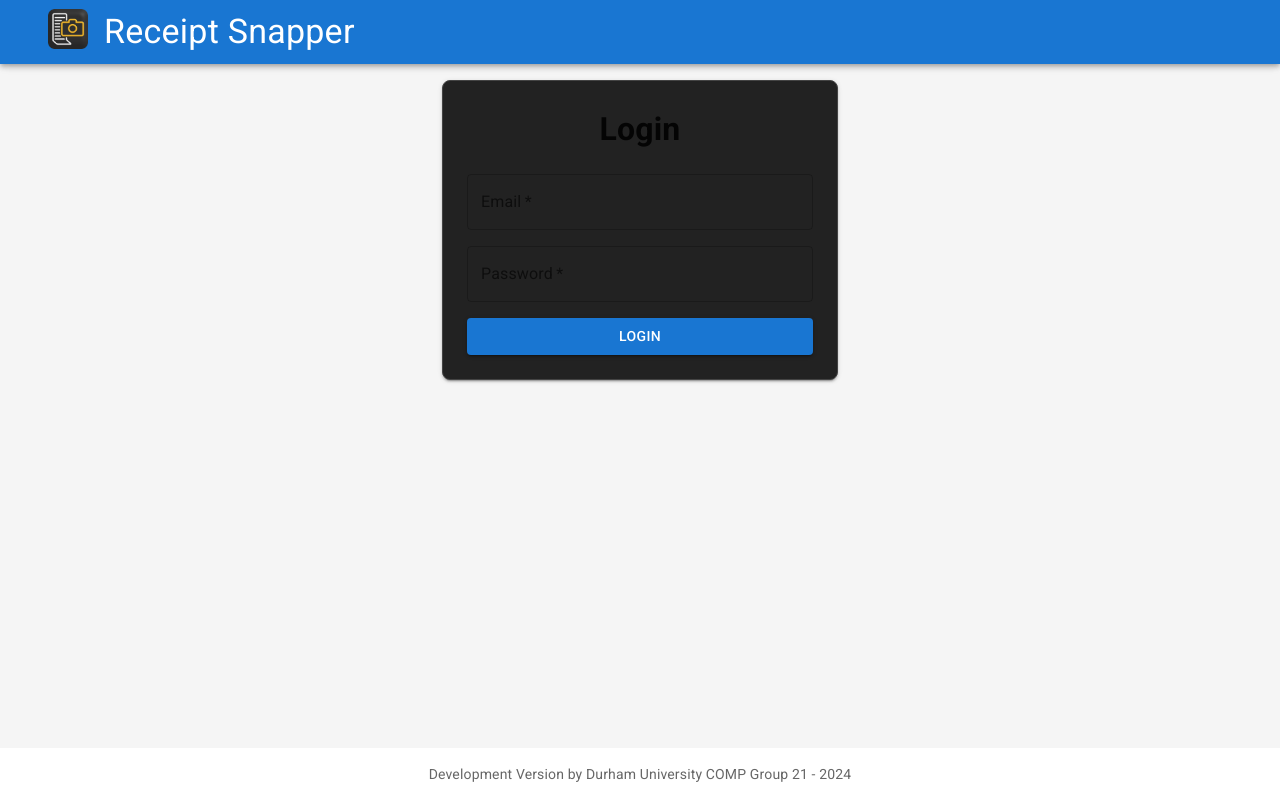
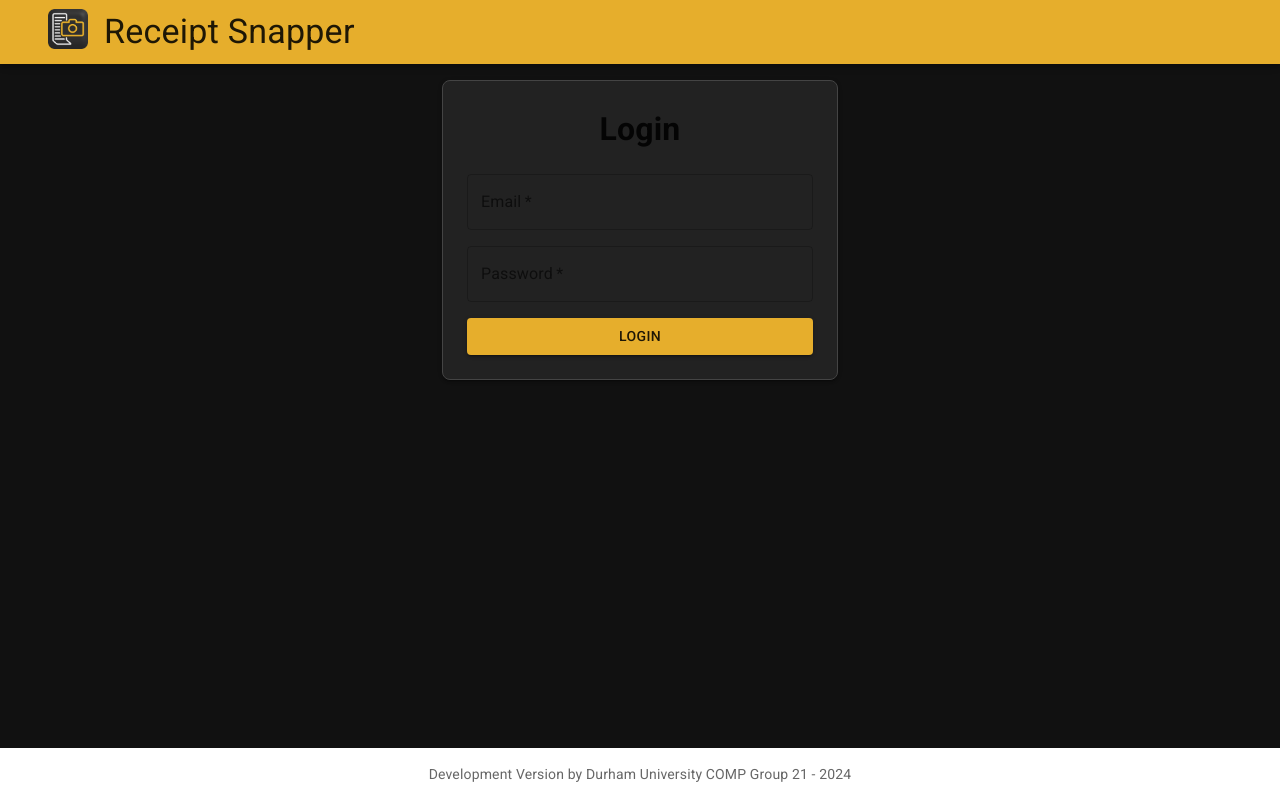
Before and after one commit to COMP2281/receipt-snapper, a React (Create React App) app in the folder myapp/: page / in a window 1280 px wide. Built offline with nearby package versions, Linux system fonts and the light colour scheme.

Commit message:
added new theme to app

```diff
--- a/myapp/src/theme.js
+++ b/myapp/src/theme.js
@@ -3,16 +3,13 @@ import { createTheme } from '@mui/material/styles';
 const theme = createTheme({
   palette: {
     primary: {
-      main: '#1976d2', // Change this to your preferred primary color
-      light: '#42a5f5',
-      dark: '#1565c0',
+      main: '#E6AE2C'
     },
     secondary: {
-      main: '#9c27b0', // Change this to your preferred secondary color
-      light: '#ba68c8',
-      dark: '#7b1fa2',
+      main: '#a37814'
     },
-    // You can customize other colors as well
+
+
     error: {
       main: '#d32f2f',
     },
@@ -25,17 +22,12 @@ const theme = createTheme({
     success: {
       main: '#4caf50',
     },
-    // You can also add custom colors
-    custom: {
-      main: '#ff5722',
-    },
+
     // Change background colors
     background: {
-      default: '#f5f5f5',
-      paper: '#ffffff',
+      default: '#111111',
     },
   },
-  // You can also customize typography, spacing, breakpoints, etc.
 });
 
 export default theme;
```
